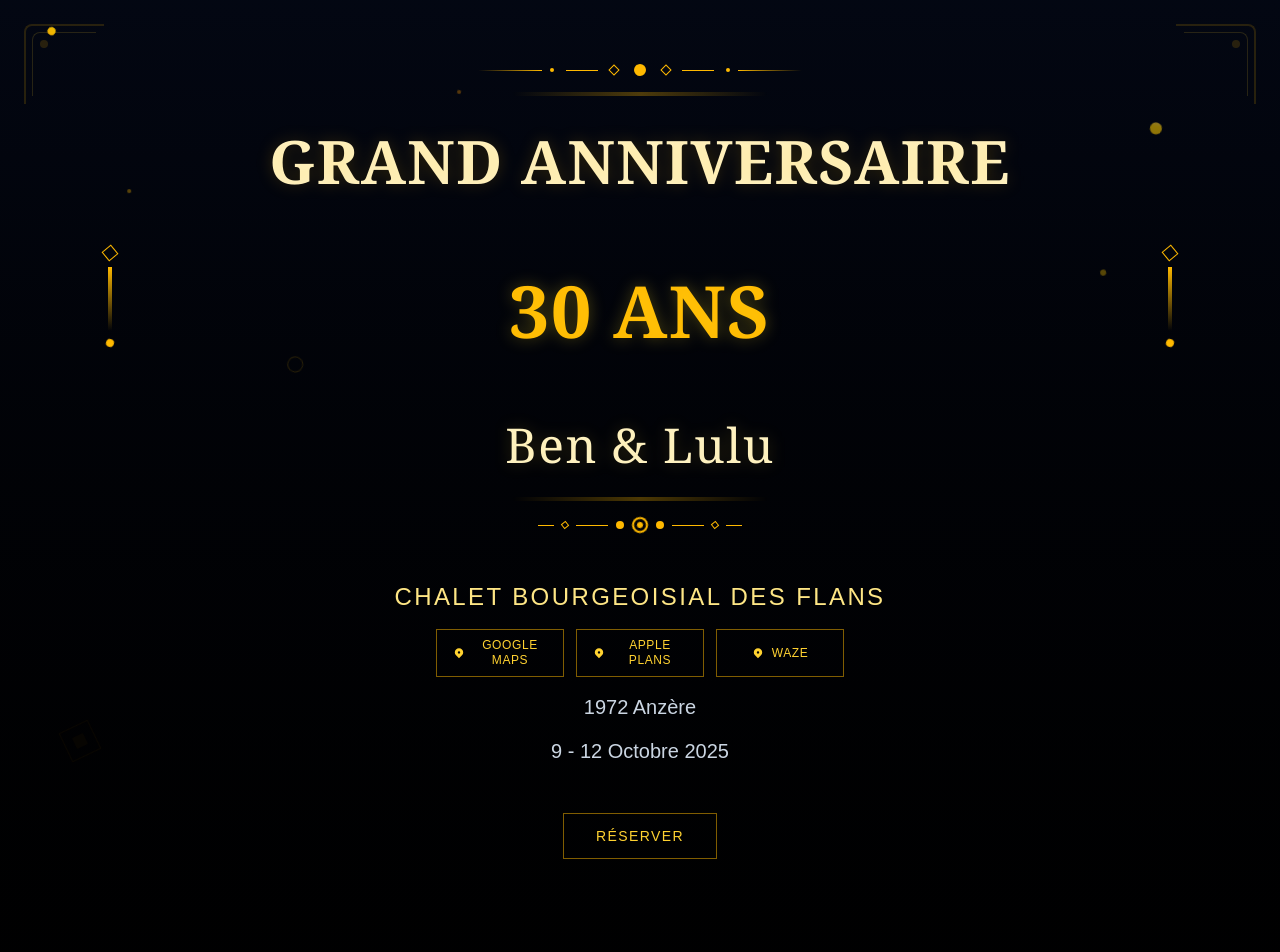
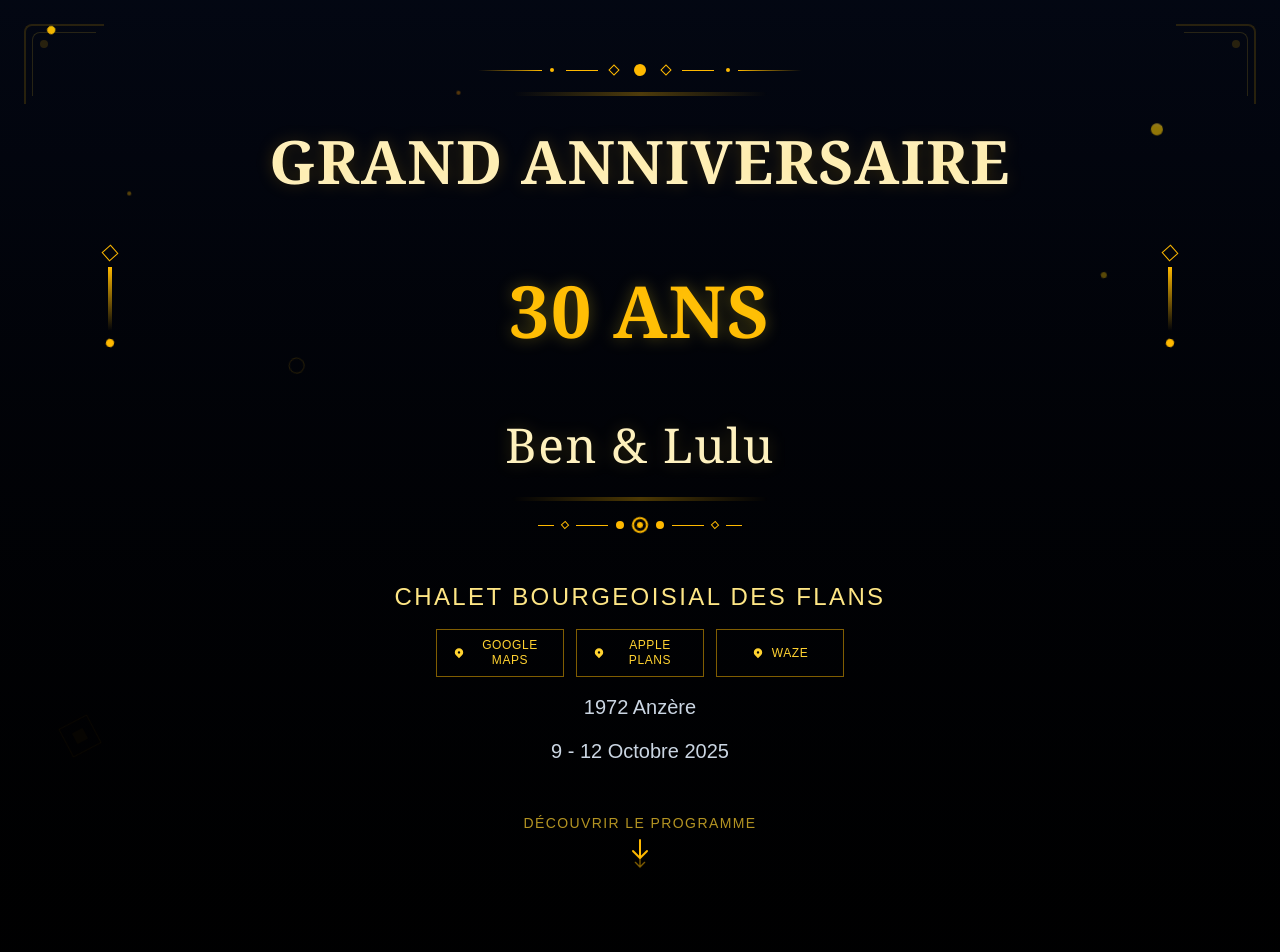
Before and after one commit to thboehi/higholive-party, a Next.js app: page / in a window 1280 px wide. Shown: the top 952 px of the page. Built offline with nearby package versions, Linux system fonts and the light colour scheme.

Commit message:
Implement code changes to enhance functionality and improve performance

```diff
--- a/app/page.js
+++ b/app/page.js
@@ -353,19 +353,26 @@ export default function Home() {
                 </p>
               </div>
 
-              {/* Discrete reservation button */}
+              {/* Discrete scroll invitation */}
               <div className="mt-12">
-                <Link href="/reserver" legacyBehavior>
-                  <a className="inline-block border border-amber-400/50 hover:border-amber-400
-                    text-amber-300 hover:text-amber-200
-                    px-8 py-3 font-light tracking-widest text-sm
-                    transition-all duration-300
-                    hover:bg-amber-400/10 hover:shadow-lg hover:shadow-amber-400/20
-                    relative overflow-hidden group">
-                    <span className="relative z-10">RÉSERVER</span>
-                    <div className="absolute inset-0 bg-amber-400/5 transform scale-x-0 group-hover:scale-x-100 transition-transform duration-300 origin-left"></div>
-                  </a>
-                </Link>
+                <div className="flex flex-col items-center cursor-pointer group" onClick={() => {
+                  const firstSection = sectionsRef.current[0];
+                  if (firstSection) {
+                    firstSection.scrollIntoView({ behavior: 'smooth', block: 'start' });
+                  }
+                }}>
+                  <span className="text-amber-300/70 hover:text-amber-200 font-light tracking-widest text-sm mb-3 transition-colors duration-300">
+                    DÉCOUVRIR LE PROGRAMME
+                  </span>
+                  <div className="flex flex-col items-center animate-bounce">
+                    <svg className="w-6 h-6 text-amber-400 group-hover:text-amber-300 transition-colors duration-300" fill="none" stroke="currentColor" viewBox="0 0 24 24">
+                      <path strokeLinecap="round" strokeLinejoin="round" strokeWidth={2} d="M19 14l-7 7m0 0l-7-7m7 7V3" />
+                    </svg>
+                    <svg className="w-4 h-4 text-amber-400/50 group-hover:text-amber-300/70 transition-colors duration-300 -mt-2" fill="none" stroke="currentColor" viewBox="0 0 24 24">
+                      <path strokeLinecap="round" strokeLinejoin="round" strokeWidth={2} d="M19 14l-7 7m0 0l-7-7m7 7V3" />
+                    </svg>
+                  </div>
+                </div>
               </div>
             </header>
 
@@ -382,13 +389,12 @@ export default function Home() {
                   </div>
 
                   <h2 className="text-2xl sm:text-3xl font-serif text-center text-amber-400 mb-8 tracking-wide">
-                    Une Célébration Extraordinaire
+                    Une Nuit de Folie
                   </h2>
 
                   <p className="text-lg text-slate-200 leading-relaxed text-center font-light">
-                    Nous vous invitons à nous rejoindre dans notre demeure montagnarde pour célébrer trois décennies
-                    d'existence dans un cadre d'exception. Une soirée où l'élégance rencontre la festivité,
-                    où chaque moment sera gravé dans la mémoire collective.
+                    On t'invite à une nuit de folie, de rires, de shots douteux et de souvenirs flous mais inoubliables.
+                    Ramène ta bonne humeur, ton sens de la fête et oublie la décence à la maison — on s'occupe du reste !
                   </p>
                 </div>
               </section>
```
Also changed, not shown: app/globals.css (line endings or trailing spaces), 1 other file (tests, documents, lock files or other folders).
